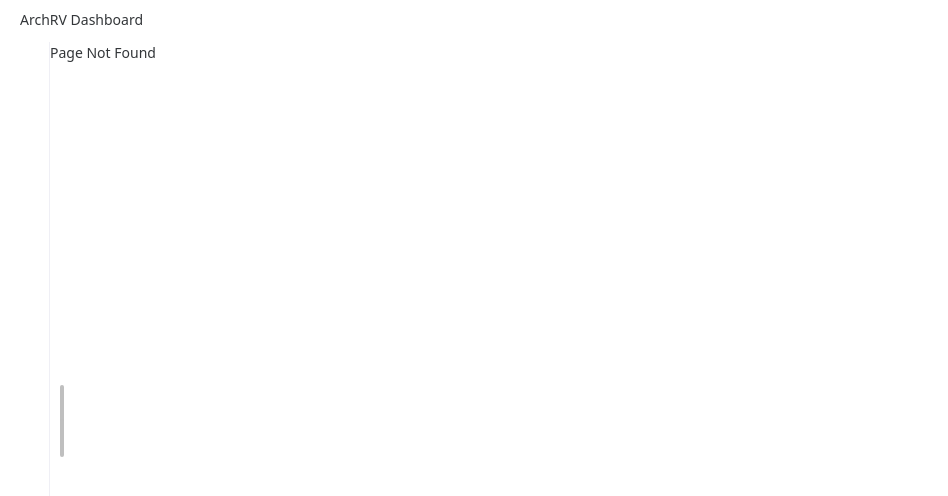
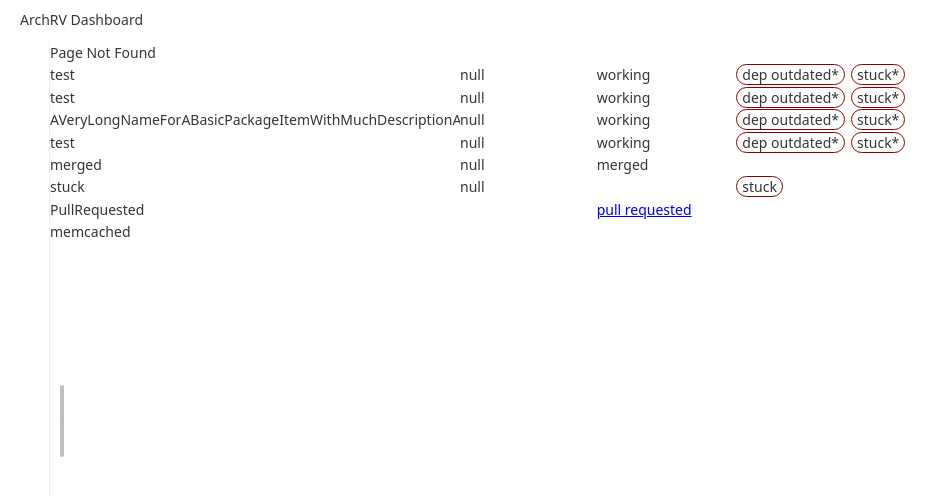
Before and after one commit to xctan/archrv-package-status, a Vue app: page / in a window 1280 px wide. Before the commit this address had no page. Shown: the top 496 px of the page, without its empty margins (0-948 px from the left). Built offline with nearby package versions, Linux system fonts and the light colour scheme; some icons are missing; a small style sheet from the web is missing.

Commit message:
add PackageItem.vue

```diff
--- /dev/null
+++ b/src/components/PackageItem.vue
@@ -0,0 +1,65 @@
+<template>
+  <div class="package-item">
+    <span class="package-c1">{{ pack.name }}</span>
+    <span class="package-c2">{{ pack.user }}</span>
+    <span class="package-c3">
+      <a v-if="pack.workUrl" :href="pack.workUrl" target="_blank">
+        {{ pack.work }}
+      </a>
+      <span v-else>{{ pack.work }}</span>
+    </span>
+    <span class="package-c4">
+      <span
+          v-for="mark in pack.marks"
+          :title="mark.more"
+          :key="mark.desc"
+          class="package-mark"
+      >
+        {{ mark.desc }}{{ mark.more ? '*' : '' }}
+      </span>
+    </span>
+  </div>
+</template>
+
+<script setup>
+import { defineProps } from 'vue'
+
+/* eslint-disable no-unused-vars */
+const props = defineProps({
+  pack: {
+    type: Object,
+    required: true
+  }
+})
+</script>
+
+<style scoped>
+.package-item {
+  display: grid;
+  grid-template-columns: minmax(0, 3fr) 1fr 1fr minmax(0, 4fr);
+
+}
+
+.package-c1 {
+  overflow: hidden;
+}
+
+.package-c2 {
+
+}
+
+.package-c3 {
+
+}
+
+.package-c4 {
+
+}
+
+.package-mark {
+  margin-inline: 4px;
+  padding-inline: 5px;
+  outline: darkred solid 1px;
+  border-radius: 1em;
+}
+</style>
--- a/src/pages/NotFound.vue
+++ b/src/pages/NotFound.vue
@@ -1,10 +1,76 @@
 <template>
   <div>Page Not Found</div>
+  <package-item :pack="testItem"></package-item>
+  <package-item :pack="testItem"></package-item>
+  <package-item :pack="anotherItem"></package-item>
+  <package-item :pack="testItem"></package-item>
+  <package-item :pack="item3"></package-item>
+  <package-item :pack="item4"></package-item>
+  <package-item :pack="item5"></package-item>
+  <package-item :pack="item6"></package-item>
 </template>
 
 <script>
+import PackageItem from '@/components/PackageItem'
+
 export default {
-  name: 'NotFound'
+  name: 'NotFound',
+  components: {
+    PackageItem
+  },
+  data () {
+    return {
+      testItem: {
+        name: 'test',
+        user: 'null',
+        work: 'working',
+        workUrl: null,
+        marks: [
+          { desc: 'dep outdated', more: 'no more info(' },
+          { desc: 'stuck', more: 'no jit support :(' }
+        ]
+      },
+      anotherItem: {
+        name: 'AVeryLongNameForABasicPackageItemWithMuchDescriptionAndTag',
+        user: 'null',
+        work: 'working',
+        workUrl: null,
+        marks: [
+          { desc: 'dep outdated', more: 'no more info(' },
+          { desc: 'stuck', more: 'no jit support :(' }
+        ]
+      },
+      item3: {
+        name: 'merged',
+        user: 'null',
+        work: 'merged',
+        workUrl: null,
+        marks: []
+      },
+      item4: {
+        name: 'stuck',
+        user: 'null',
+        work: '',
+        workUrl: null,
+        marks: [
+          { desc: 'stuck', more: null }
+        ]
+      },
+      item5: {
+        name: 'PullRequested',
+        user: '',
+        work: 'pull requested',
+        workUrl: 'https://github.com/felixonmars/archriscv-packages/pull/970',
+        marks: []
+      },
+      item6: {
+        name: 'memcached',
+        user: '',
+        work: '',
+        marks: []
+      }
+    }
+  }
 }
 </script>
 
```
